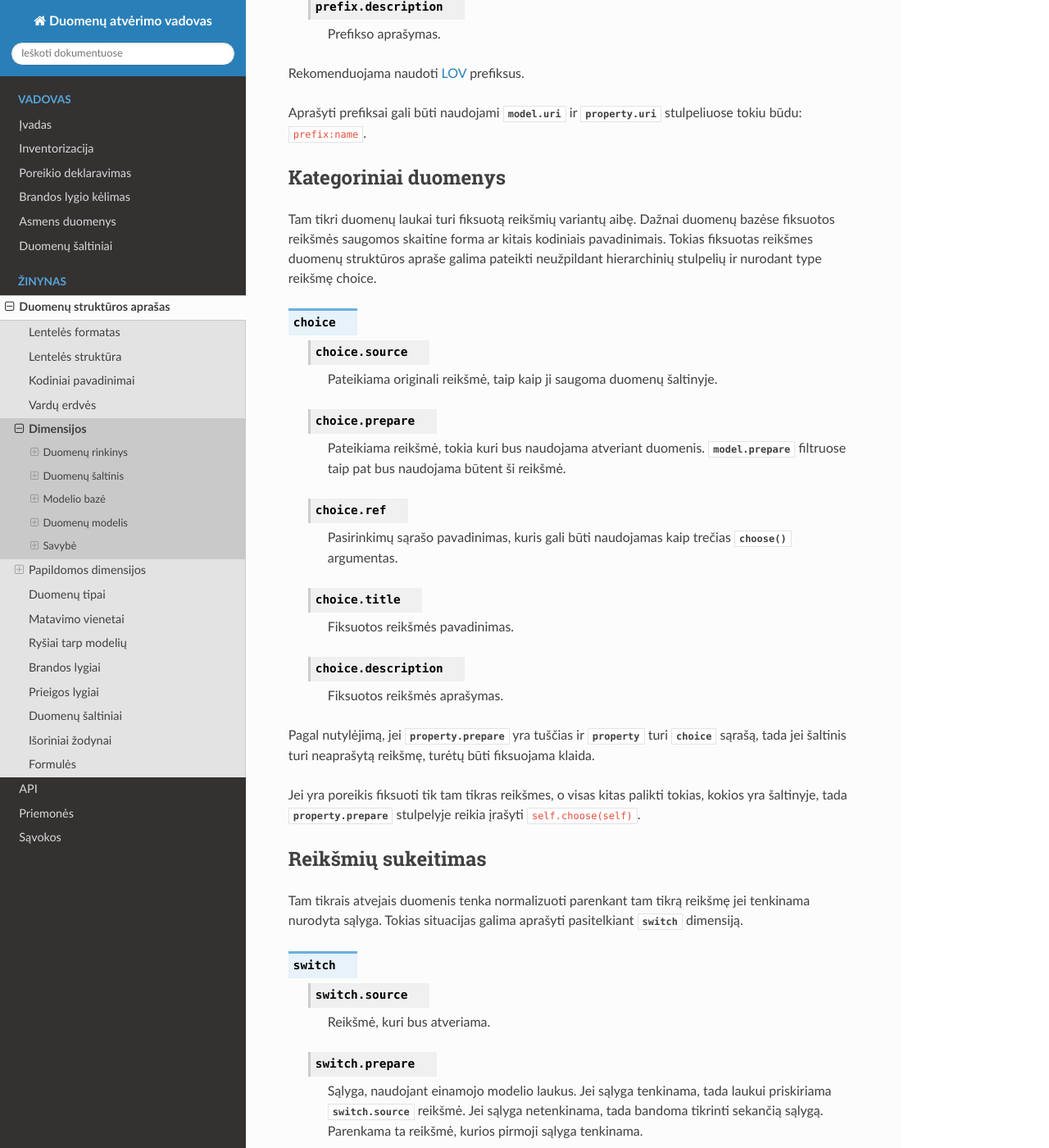
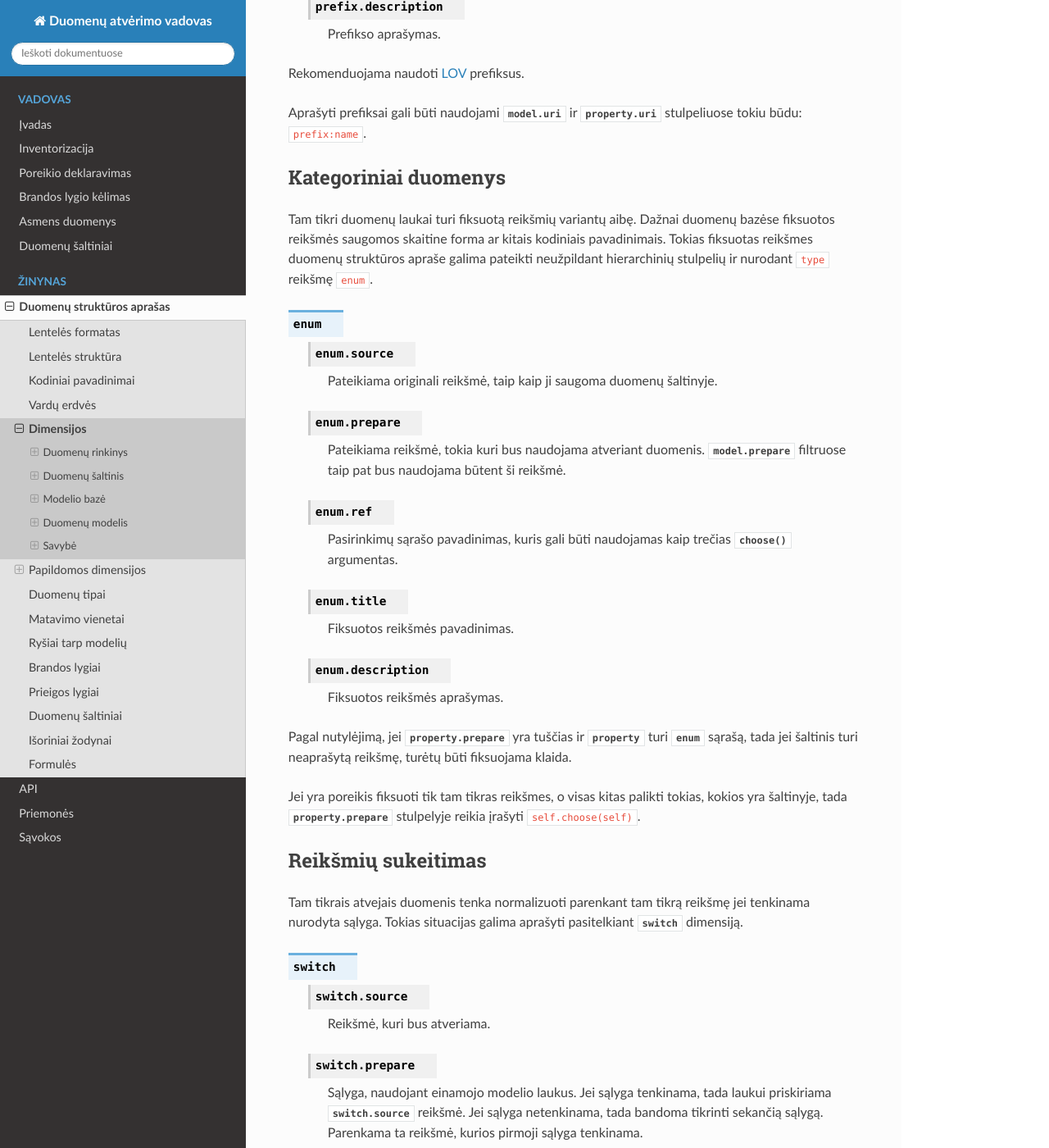
Before and after one commit to atviriduomenys/manifest, a Sphinx documentation site: the page built from docs/dsa/dimensijos.rst, in a window 1280 px wide and 1400 px high, scrolled down 9668 px. Shown: the whole window at 82% size. Built offline with Sphinx 7.4.7 and the Read the Docs theme 2.0.0, drawn with Linux system fonts in a browser that asks for light colours; pages that are not in the unit, such as notebooks, are missing from menus.

Commit message:
Add enum type for properties
With `enum` it is possible to list all possible values of a properties,
add value titles, descriptions and even access.

Next task would be to change values from source into values of prepare.

And then, I will add possibility to filter data by access.

Related issues:

- https://gitlab.com/atviriduomenys/spinta/-/issues/72

```diff
--- a/docs/brandos-lygio-kelimas/5.rst
+++ b/docs/brandos-lygio-kelimas/5.rst
@@ -103,7 +103,7 @@ aprašo pagalba:
 +---+---+---+---+----------+--------+-----------+------------------------------------+-----------------------------+
 |   | miestai2             | csv    |           | \https://example.com/2/miestai.csv |                             |
 +---+---+---+---+----------+--------+-----------+------------------------------------+-----------------------------+
-|   |   |   |   |          | choice | country   | Lietuvos respublika                | "Lietuva"                   |
+|   |   |   |   |          | enum   | country   | Lietuvos respublika                | "Lietuva"                   |
 +---+---+---+---+----------+--------+-----------+------------------------------------+-----------------------------+
 |   |   | Country          | proxy  | name      |                                    |                             |
 +---+---+---+---+----------+--------+-----------+------------------------------------+-----------------------------+
@@ -126,7 +126,7 @@ skaitomi du kartus ir paskirstomi dviejose lentelėse. Pirmą kartą skaitome ti
 miestus ir prijungiame šalį panaudojant šalies pirminį raktą.
 
 Antram duomenų šaltiniui darome tą patį, tik normalizuojame šalies pavadinimus
-panaudodami :data:`choice` reikšmių normalizavimo sąrašą.
+panaudodami :data:`enum` reikšmių normalizavimo sąrašą.
 
 Abiejų duomenų šaltinių modeliai turi vieną `country` bazę ir vieną `city`
 bazę. O kadangi :data:`base.type` yra `proxy`, tai duomenų saugykloje, bus
--- a/docs/dsa/dimensijos.rst
+++ b/docs/dsa/dimensijos.rst
@@ -531,35 +531,35 @@ Kategoriniai duomenys
 Tam tikri duomenų laukai turi fiksuotą reikšmių variantų aibę. Dažnai duomenų
 bazėse fiksuotos reikšmės saugomos skaitine forma ar kitais kodiniais
 pavadinimais. Tokias fiksuotas reikšmes duomenų struktūros apraše galima
-pateikti neužpildant hierarchinių stulpelių ir nurodant type reikšmę choice.
+pateikti neužpildant hierarchinių stulpelių ir nurodant `type` reikšmę `enum`.
 
-.. data:: choice
+.. data:: enum
 
-    .. data:: choice.source
+    .. data:: enum.source
 
         Pateikiama originali reikšmė, taip kaip ji saugoma duomenų šaltinyje.
 
-    .. data:: choice.prepare
+    .. data:: enum.prepare
 
         Pateikiama reikšmė, tokia kuri bus naudojama atveriant duomenis.
         :data:`model.prepare` filtruose taip pat bus naudojama būtent ši
         reikšmė.
 
-    .. data:: choice.ref
+    .. data:: enum.ref
 
         Pasirinkimų sąrašo pavadinimas, kuris gali būti naudojamas kaip trečias
         :func:`choose` argumentas.
 
-    .. data:: choice.title
+    .. data:: enum.title
 
         Fiksuotos reikšmės pavadinimas.
 
-    .. data:: choice.description
+    .. data:: enum.description
 
         Fiksuotos reikšmės aprašymas.
 
 Pagal nutylėjimą, jei :data:`property.prepare` yra tuščias ir :data:`property`
-turi :data:`choice` sąrašą, tada jei šaltinis turi neaprašytą reikšmę, turėtų
+turi :data:`enum` sąrašą, tada jei šaltinis turi neaprašytą reikšmę, turėtų
 būti fiksuojama klaida.
 
 Jei yra poreikis fiksuoti tik tam tikras reikšmes, o visas kitas palikti tokias,
--- a/docs/dsa/formules.rst
+++ b/docs/dsa/formules.rst
@@ -757,12 +757,12 @@ kelis jau aprašytus laukus.
 
     .. function:: choose(default)
 
-        Jei šaltinio reikšmė nėra viena iš :data:`property.choice`, tada
+        Jei šaltinio reikšmė nėra viena iš :data:`property.enum`, tada
         grąžinama default reikšmė.
 
-        Jei default nupateiktas, grąžina vieną iš :data:`property.choice`
+        Jei `default` nepateiktas, grąžina vieną iš :data:`property.enum`
         reikšmių, jei duomenų šaltinio reikšmė nėra viena iš
-        :data:`property.choice`, tada grąžinama klaida.
+        :data:`property.enum`, tada grąžinama klaida.
 
     .. function:: switch(*cases)
     .. function:: case(cond, value)
```
